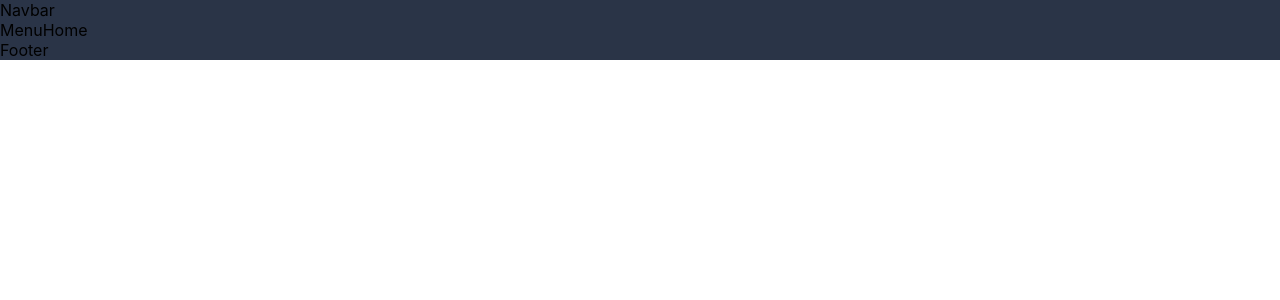
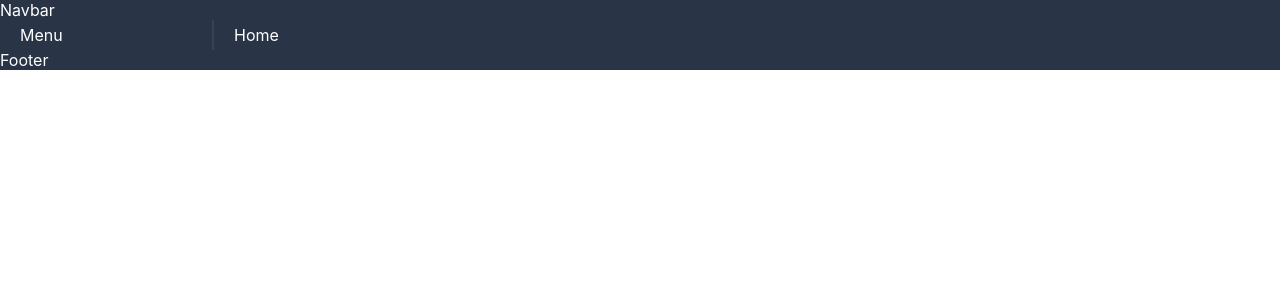
Before and after one commit to kesavan-webdev/react-admin-dashboard, a React (Create React App) app: page / in a window 1280 px wide. Shown: the top 300 px of the page. Built offline with nearby package versions, Linux system fonts and the light colour scheme.

Commit message:
add common styles

```diff
--- a/src/styles/globals.scss
+++ b/src/styles/globals.scss
@@ -13,7 +13,18 @@ a {
 .main {
   font-family: "Inter", sans-serif;
   background-color: $main-bg;
+  color: $main-color;
 }
 .container {
   display: flex;
 }
+
+.menu-container {
+  width: 250px;
+  padding: 5px 20px;
+  border-right: 2px solid $soft-bg;
+}
+.content-container {
+  padding: 5px 20px;
+  width: 100%;
+}
```
